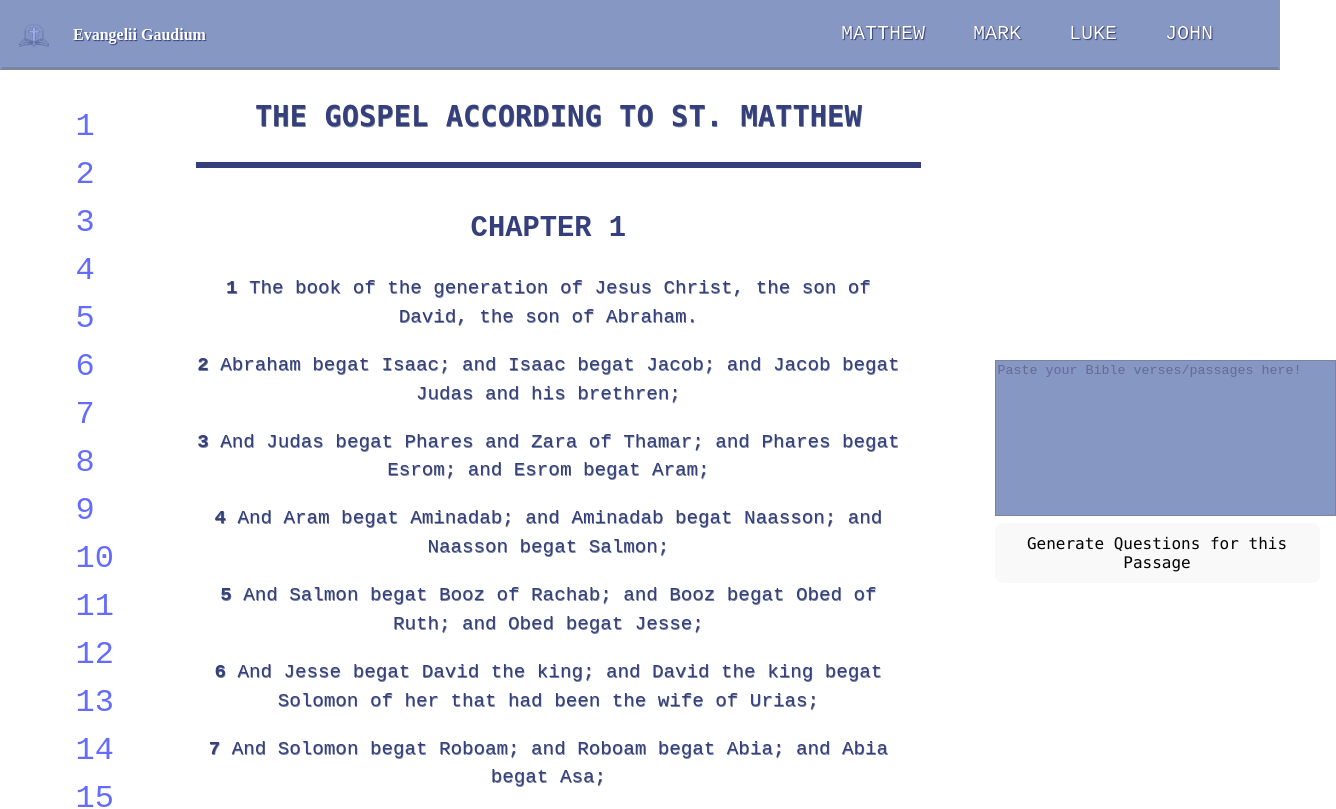
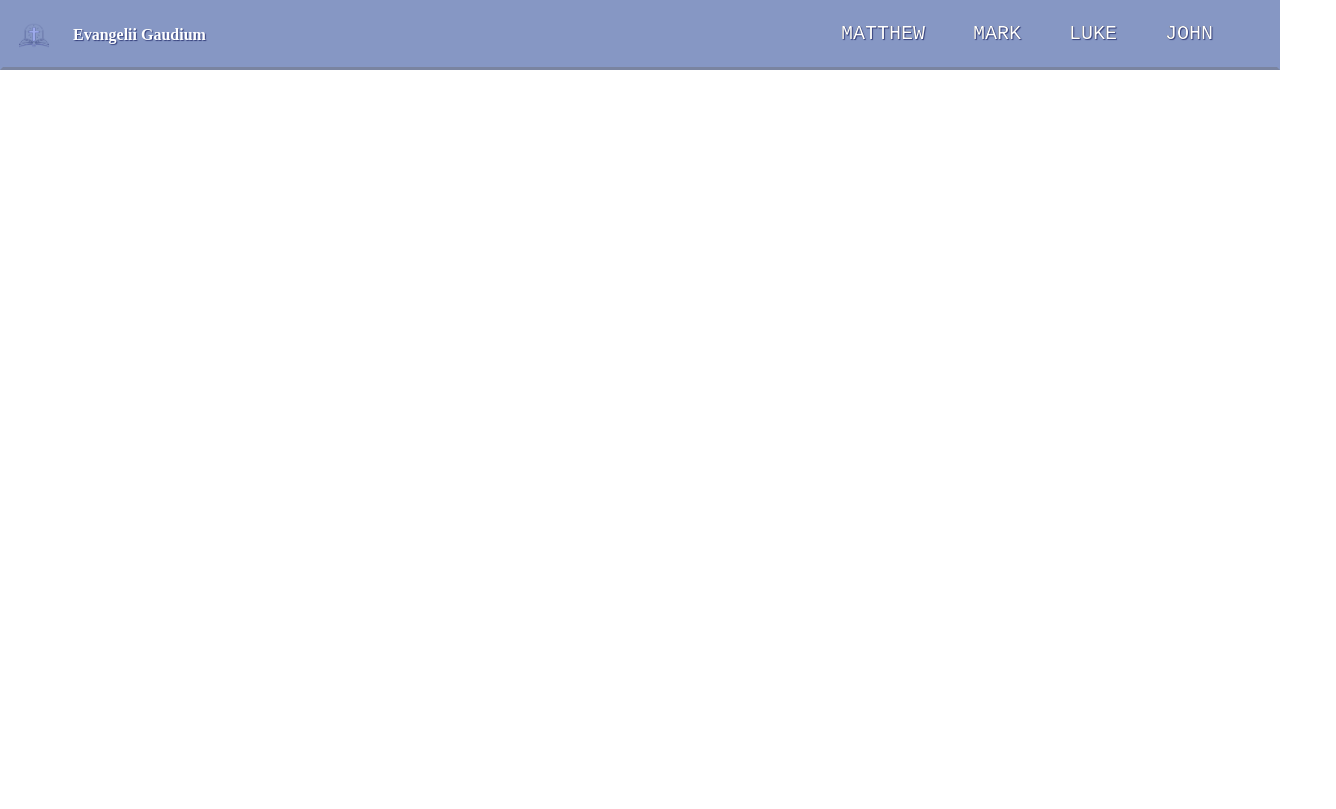
Before and after one commit to katiepo456/bible-study-app, a React (Vite) app: page / in a window 1280 px wide. Shown: the top 809 px of the page, 1336 px wide, since content can reach past the window. Built offline with nearby package versions, Linux system fonts and the light colour scheme; no server answers.

Commit message:
default page fixed

```diff
--- a/src/pages/HomePage.jsx
+++ b/src/pages/HomePage.jsx
@@ -36,7 +36,7 @@ const HomePage = () => {
         {/* A <Routes> looks through its children <Route>s and
             renders the first one that matches the current URL. */}
         <Routes>
-          <Route path="/" element={<Matthew />} />
+          <Route path="/bible-study-app/" element={<Matthew />} />
           <Route path="/matthew" element={<Matthew />} />
           <Route path="/mark" element={<Mark />} />
           <Route path="/luke" element={<Luke />} />
```
